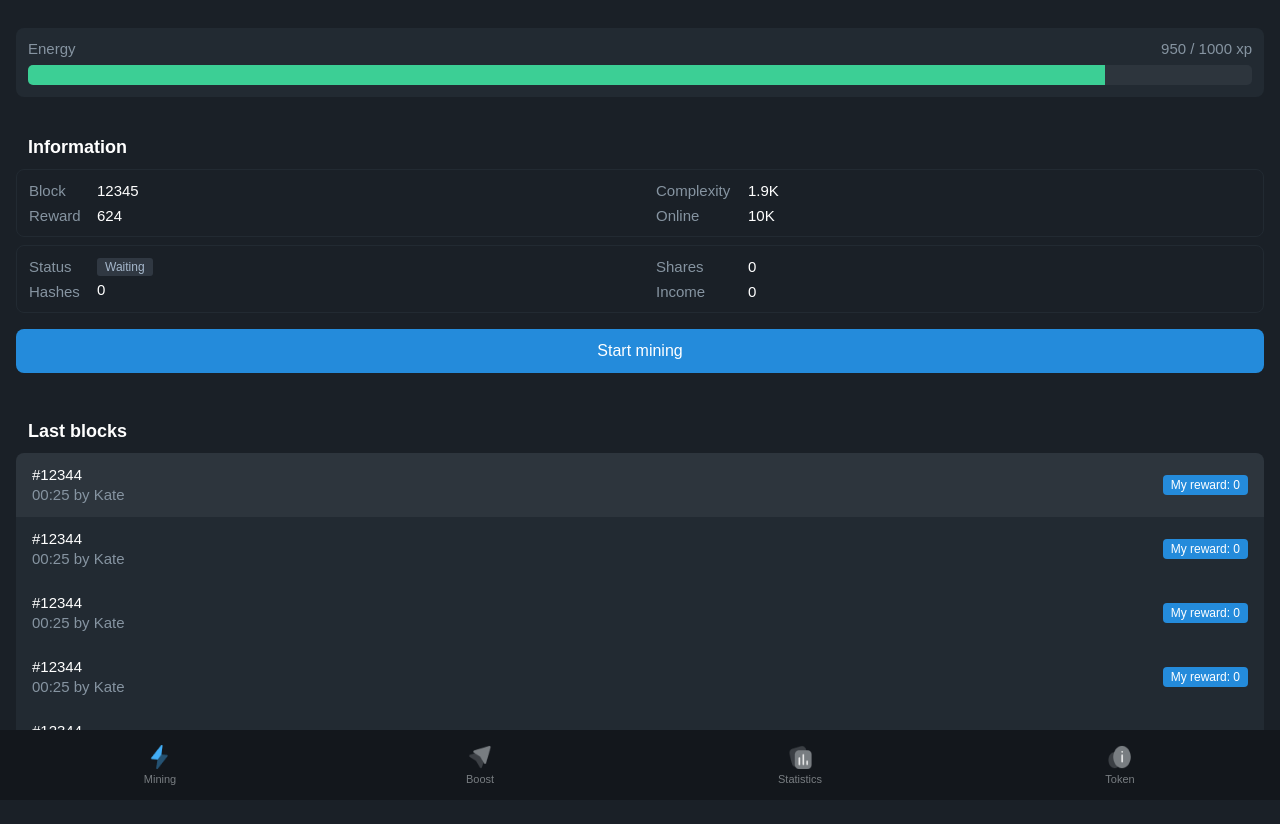
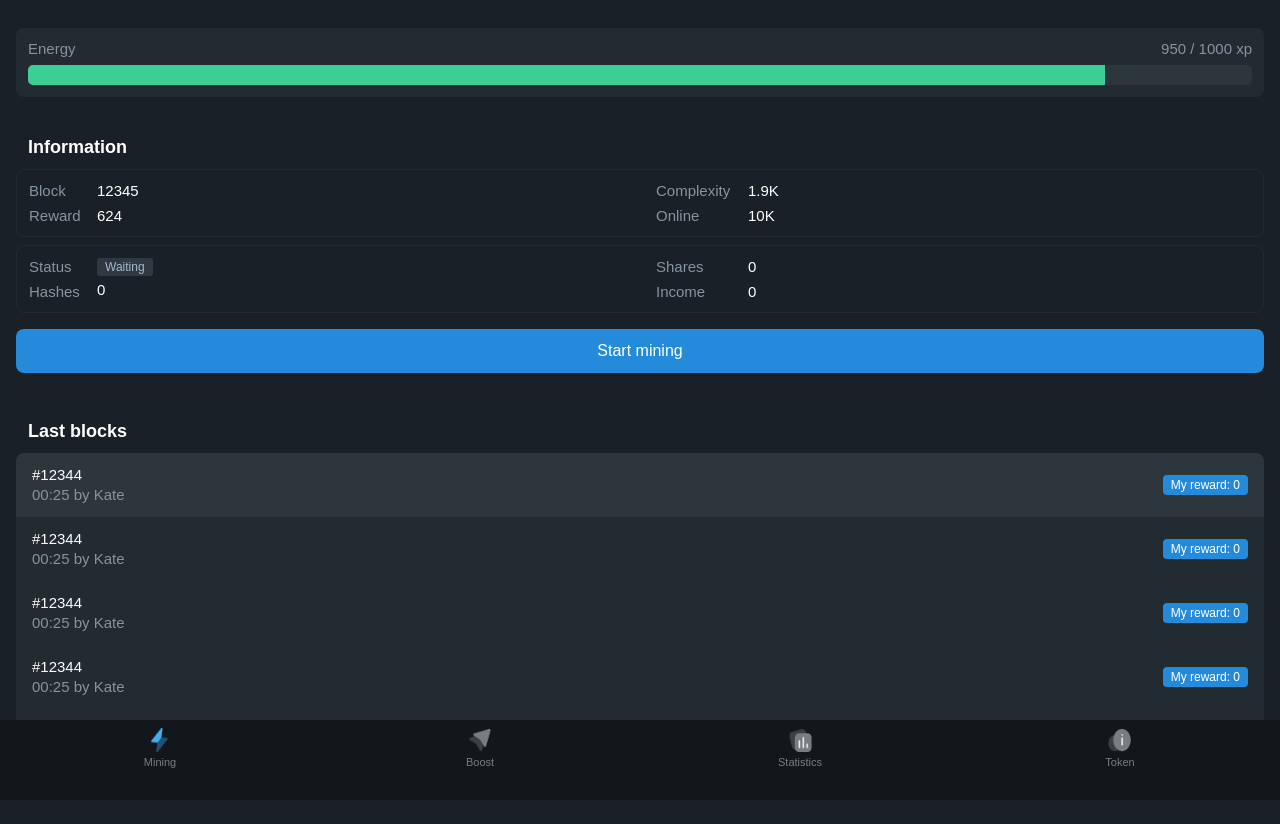
Before and after one commit to brahman98/telegram-mini-app, a React (Vite) app: page / in a window 1280 px wide. Shown: the top 824 px of the page. Before the commit the page ends 800 px from the top, so only its background shows below. Built offline with nearby package versions, Linux system fonts and the light colour scheme.

Commit message:
fixed view height

```diff
--- a/index.html
+++ b/index.html
@@ -3,7 +3,8 @@
   <head>
     <meta charset="UTF-8" />
     <link rel="icon" type="image/svg+xml" href="/vite.svg" />
-    <meta name="viewport" content="width=device-width, initial-scale=1.0" />
+    <!-- <meta name="viewport" content="width=device-width, initial-scale=1.0" /> -->
+    <meta name="viewport" content="width=device-width, initial-scale=1.0, maximum-scale=1.0, user-scalable=no">
     <title>Vite + React + TS</title>
     <link rel="preconnect" href="https://fonts.googleapis.com" />
     <link rel="preconnect" href="https://fonts.gstatic.com" crossorigin />
--- a/src/components/List.module.css
+++ b/src/components/List.module.css
@@ -7,6 +7,7 @@
     height: 320px;
     border-radius: 8px;
     overflow: hidden;
+    margin-bottom: 120px;
   }
 
   .item {
--- a/src/components/Modal.tsx
+++ b/src/components/Modal.tsx
@@ -28,7 +28,7 @@ const Modal = ({ item, onClose }: ModalProps) => {
       <div
         style={{
           backgroundColor: "#1a2027",
-          padding: "20px",
+          padding: "20px 20px 40px",
           borderRadius: "8px",
           width: "100%",
           position: "relative",
@@ -64,7 +64,7 @@ const Modal = ({ item, onClose }: ModalProps) => {
             <p className="modal__right_p">05.12.2024, 16:26:46</p>
           </li>
         </ul>
-        <button className="button mb20" onClick={onClose}>
+        <button className="button margin-bottom-0" onClick={onClose}>
           OK
         </button>
         <div className="closer" onClick={onClose}>
--- a/src/index.css
+++ b/src/index.css
@@ -203,9 +203,10 @@ p {
   background-color: #13171c;
   display: flex;
   justify-content: space-around;
-  align-items: center;
-  padding: 10px 0;
+  align-items: start;
   z-index: 10;
+  padding-top: 8px;
+  padding-bottom: 32px;
 }
 
 .nav-item {
@@ -217,7 +218,6 @@ p {
   max-width: 25%;
   background: none;
   border: none;
-  padding: 5px;
   cursor: pointer;
 }
 
@@ -236,8 +236,8 @@ p {
 
 /* MODIFICATION */
 
-.margin-bottom-40 {
-  margin-bottom: 40px;
+.margin-bottom-0 {
+  margin-bottom: 0px;
 }
 
 .mb20 {
```
